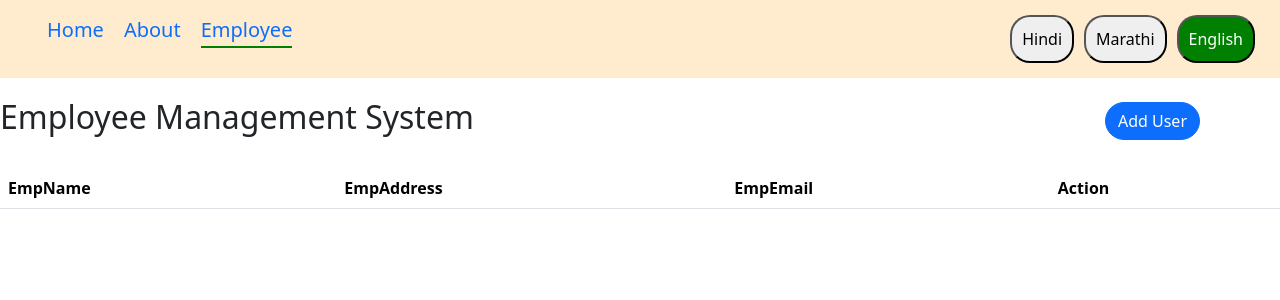
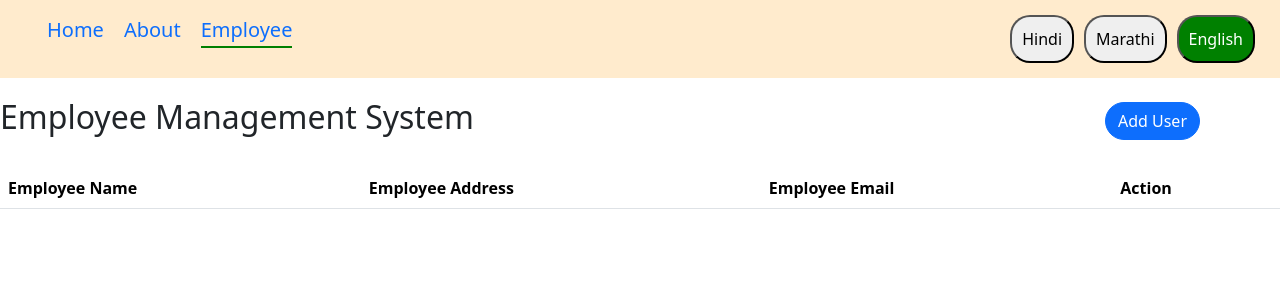
Before and after one commit to Vaibhavi7499/react-localization, a React (Vite) app: page /emp in a window 1280 px wide. Shown: the top 300 px of the page. Built offline with nearby package versions, Linux system fonts and the light colour scheme.

Commit message:
Localization example in react js

```diff
--- /dev/null
+++ b/public/locales/en/Employee.json
@@ -0,0 +1,10 @@
+{
+    "employeeManagemenySystem" : "Employee Management System",
+    "addUser" :"Add User",
+    "employeeName":"Employee Name",
+    "employeeAddress":"Employee Address",
+    "employeeEmail":"Employee Email",
+    "action":"Action",
+    "employee":"Employee"
+
+}
--- a/src/Layout/Layout.jsx
+++ b/src/Layout/Layout.jsx
@@ -4,6 +4,7 @@ import { useTranslation } from "react-i18next";
 
 const Layout = () => {
   const { i18n } = useTranslation("Home");
+  const { t } = useTranslation("Employee");
 
   const languages = [
     {
@@ -31,7 +32,7 @@ const Layout = () => {
             <NavLink to="/about">About</NavLink>
           </li>
           <li>
-              <NavLink to="/emp">Employee</NavLink>
+            <NavLink to="/emp">{t("employee")}</NavLink>
           </li>
         </ul>
       </nav>
@@ -42,7 +43,7 @@ const Layout = () => {
                 <button onClick={()=>i18n.changeLanguage("ma")}>Marathi</button> */}
         {languages.map((e) => (
           <button
-              className={i18n?.language  === e?.code ? "selected" : ""}
+            className={i18n?.language === e?.code ? "selected" : ""}
             key={e?.code}
             onClick={() => i18n.changeLanguage(e?.code)}
           >
--- a/src/Store/Slice/EmpSlice.js
+++ b/src/Store/Slice/EmpSlice.js
@@ -30,6 +30,6 @@ const EmpSlice = createSlice({
   },
 });
 
-export const { addEmp, deleteEmp,updateEmp } = EmpSlice.actions;
+export const { addEmp, deleteEmp, updateEmp } = EmpSlice.actions;
 
 export default EmpSlice.reducer;
--- a/src/component/Emp/Emp.jsx
+++ b/src/component/Emp/Emp.jsx
@@ -3,8 +3,10 @@ import "./Emp.css";
 import { useNavigate } from "react-router-dom";
 import { useDispatch, useSelector } from "react-redux";
 import { deleteEmp } from "../../Store/Slice/EmpSlice";
+import { useTranslation } from "react-i18next";
 
 const Emp = () => {
+  const {t} = useTranslation("Employee");
   const navigate = useNavigate();
 
   const empList = useSelector((state) => {
@@ -24,21 +26,21 @@ dispatch(deleteEmp(id))
   return (
     <div>
       <div className="head-container">
-        <h2>Employee Management System</h2>
+        <h2>{t("employeeManagemenySystem")}</h2>
         <button
           className="btn btn-primary"
           onClick={() => navigate("/adduser")}
         >
-          Add User
+          {t("addUser")}
         </button>
       </div>
       <table className="table mt-4">
         <thead>
           <tr>
-            <th scope="col">EmpName</th>
-            <th scope="col">EmpAddress</th>
-            <th scope="col">EmpEmail</th>
-            <th scope="col">Action</th>
+            <th scope="col">{t("employeeName")}</th>
+            <th scope="col">{t("employeeAddress")}</th>
+            <th scope="col">{t("employeeEmail")}</th>
+            <th scope="col">{t("action")}</th>
           </tr>
         </thead>
         <tbody>
--- a/src/component/User/AddUser.jsx
+++ b/src/component/User/AddUser.jsx
@@ -37,7 +37,7 @@ const AddUser = () => {
   return (
     <div className="col-md-6 m-auto mt-4">
       <div className="mb-3">
-        <label className="form-label">Emp Name :</label>
+        <label className="form-label">Employee Name :</label>
         <input
           type="text"
           className="form-control"
--- a/src/i18n/i18n.js
+++ b/src/i18n/i18n.js
@@ -13,7 +13,7 @@ i18n
     fallbackLng: "en",
 
     returnObjects: true,
-    ns: ["Home", "About"],
+    ns: ["Home", "About","Employee"],
     // defaultNS: "Home",
     // resources: {
     //   en: {
```
Also changed, not shown: public/locales/hi/Employee.json (added, +10 -0 lines), public/locales/ma/Employee.json (added, +10 -0 lines). Lines whose indentation alone changed are shown as unchanged.
